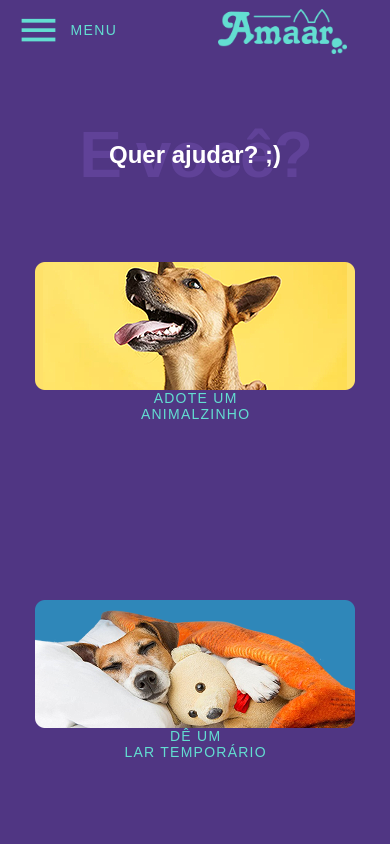
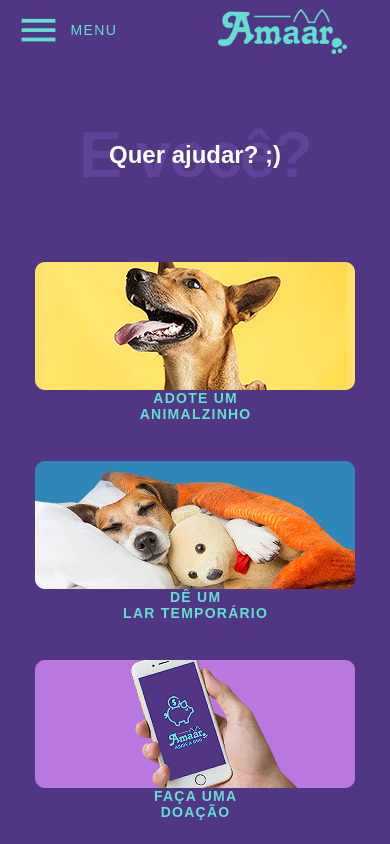
Before and after one commit to helton-mori-dev/ong-amaar-vue, a Vue app: page / in a window 390 px wide. Shown: the top 844 px of the page. Built offline with nearby package versions, Linux system fonts and the light colour scheme; a web font is replaced by a local one.

Commit message:
Melhores praticas home options mobile

```diff
--- a/src/components/ContentComponents/HomeOptions.vue
+++ b/src/components/ContentComponents/HomeOptions.vue
@@ -177,7 +177,7 @@ export default {
   line-height: 20px;
   height: 314px !important;
 }
-f .container-options .options-link span {
+.container-options .options-link span {
   font-weight: 900;
 }
 
@@ -202,9 +202,11 @@ f .container-options .options-link span {
 }
 
 @media screen and (max-width: 960px) {
-  .container-options .options-link {
-    width: 100%;
+  .container-options .row .v-btn.options-link {
     text-align: center;
+    height: auto !important;
+    display: table;
+    margin: auto;
   }
 
   .container-options .options-link > span {
```
